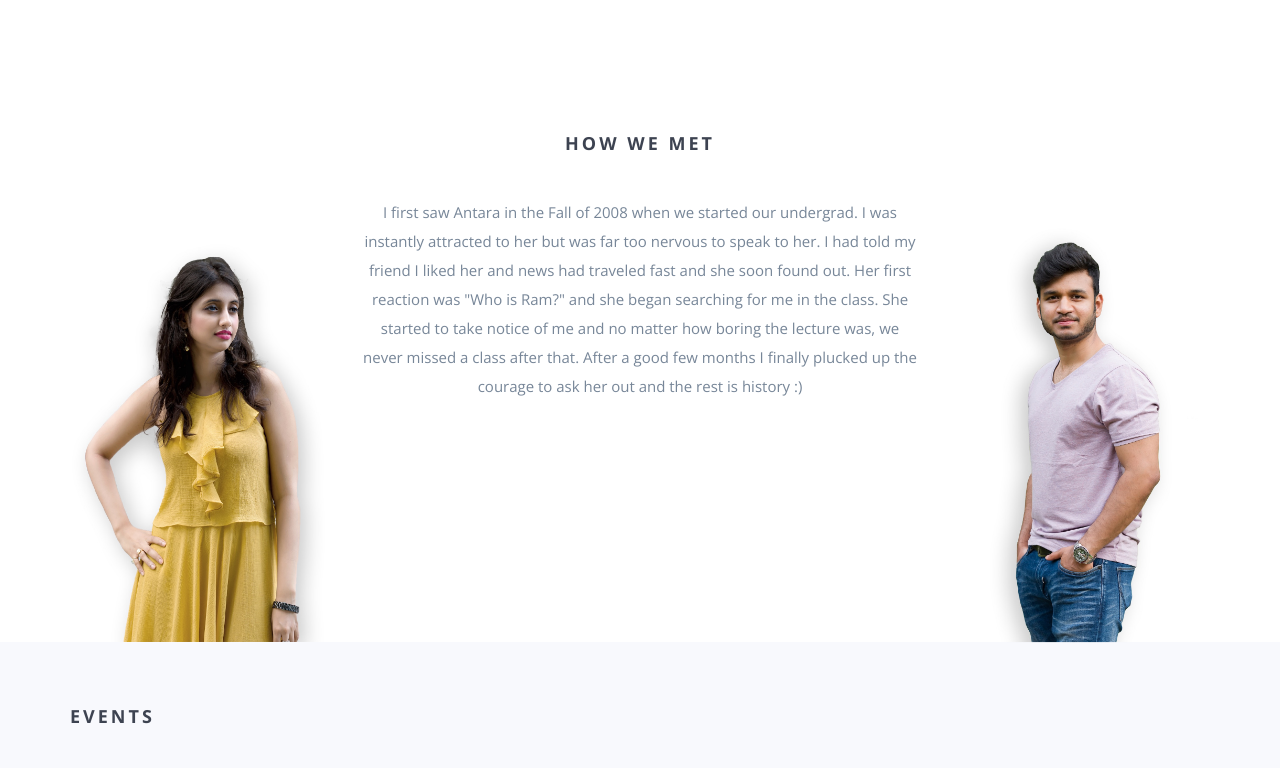
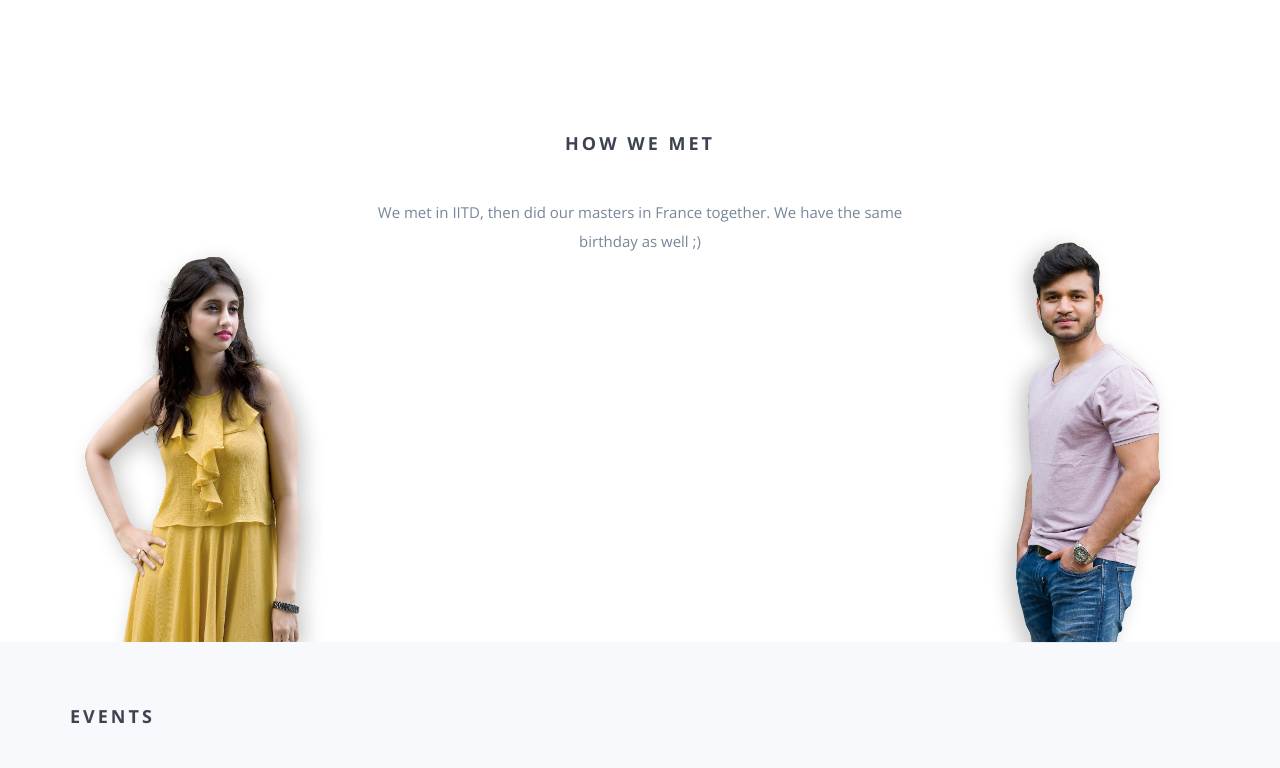
Before and after one commit to shubniti/shubniti_test.github.io, a website: page index.html in a window 1280 px wide. Shown: the part 925-1693 px from the top of the page. Drawn offline with nearby package versions, Linux system fonts and the light colour scheme; some packages are replaced by stand-ins of ours; grey boxes are pictures that could not be loaded; a script that the page names is missing; files whose address does not match are found by name.

Commit message:
SA: trying basic things

```diff
--- a/index.html
+++ b/index.html
@@ -10,11 +10,11 @@
 <head>
     <meta charset="utf-8">
     <meta http-equiv="X-UA-Compatible" content="IE=edge"/>
-    <title>Ram & Antara getting hitched!</title>
+    <title>Shubham & Nitika getting hitched!</title>
     <meta name="description" content="We would like to invite you to our big day.">
     <meta name="viewport" content="width=device-width, initial-scale=1">
     <meta name="theme-color" content="#ffffff">
-    <meta property="og:title" content="Ram & Antara getting hitched">
+    <meta property="og:title" content="Shubham & Nitika getting hitched">
     <meta property="og:description" content="We would like to invite you to our big day.">
     <meta property="og:image" content="https://wedding.ramswaroop.me/img/hero-min.jpg">
     <meta property="og:type" content="website">
@@ -109,12 +109,7 @@
             <div class="col-md-3 hidden-sm hidden-xs"><img src="img/IMG_2317.jpg" class="wp1"></div>
             <div class="col-md-6">
                 <p>
-                    I first saw Antara in the Fall of 2008 when we started our undergrad. I was instantly attracted to
-                    her but was far too nervous to speak to her. I had told my friend I liked her and news had traveled
-                    fast and she soon found out. Her first reaction was "Who is Ram?" and she began searching for me in
-                    the class. She started to take notice of me and no matter how boring the lecture was, we never
-                    missed a class after that. After a good few months I finally plucked up the courage to ask her out
-                    and the rest is history :)
+                    We met in IITD, then did our masters in France together. We have the same birthday as well ;)
                 </p>
             </div>
             <div class="col-md-3 hidden-sm hidden-xs"><img src="img/DSD_0214.jpg" class="wp2"></div>
```
